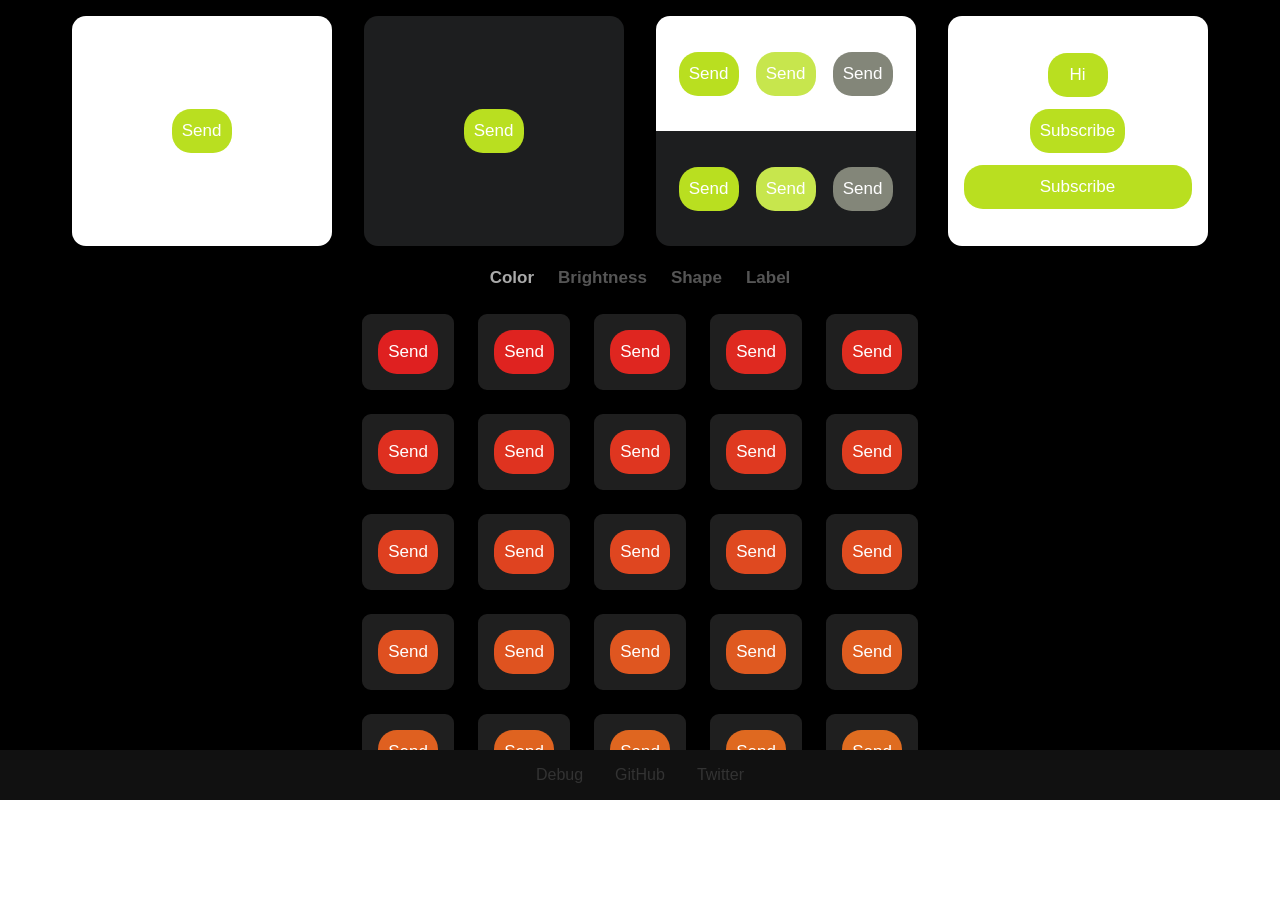
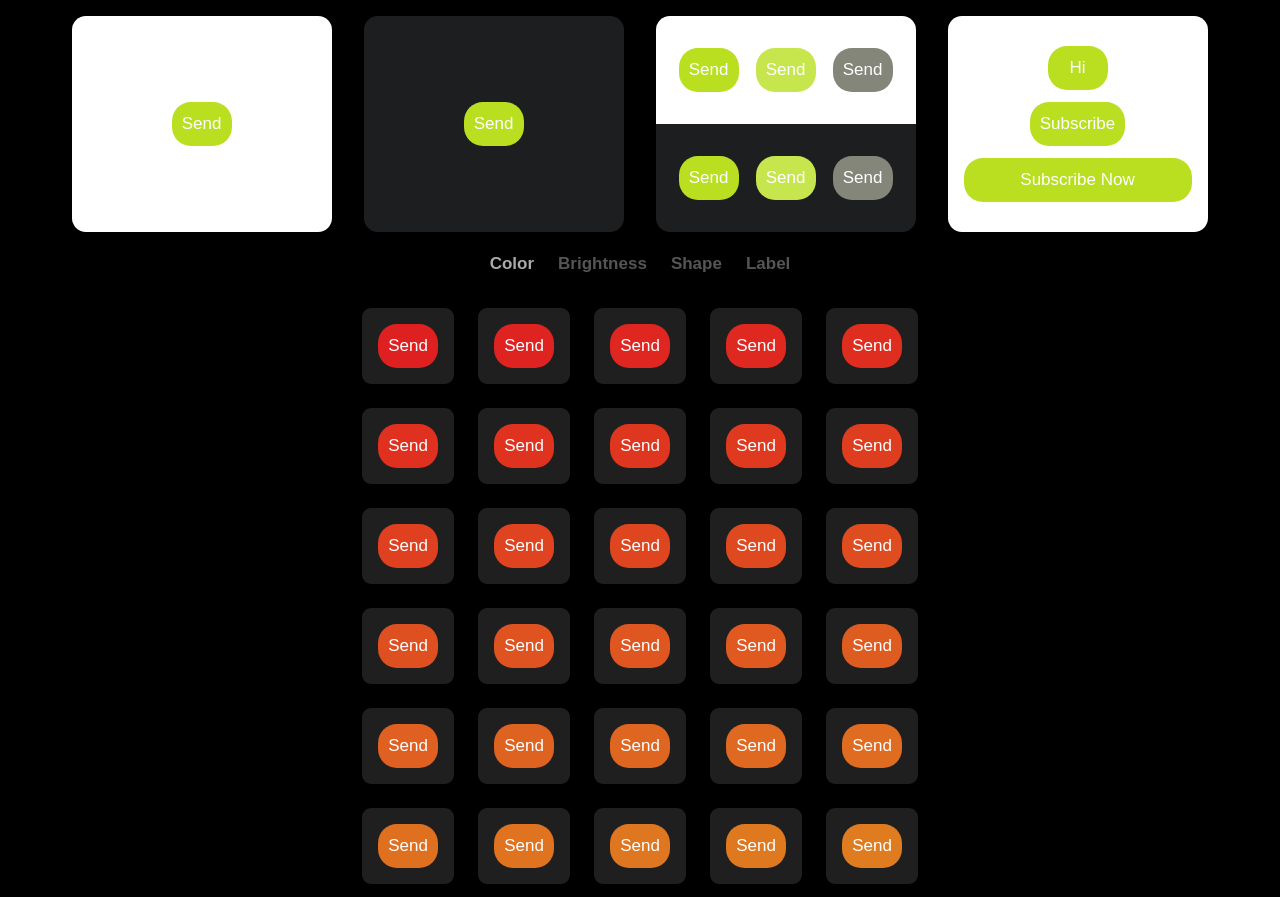
Before and after one commit to andyjakubowski/button-lab, a website: page dist/index.html in a window 1280 px wide. Shown: the top 897 px of the page. Before the commit the page ends 800 px from the top, so only its background shows below. Drawn offline with Linux system fonts and the light colour scheme.

Commit message:
Tweak layout, make adjustment names sticky

```diff
--- a/dist/index.html
+++ b/dist/index.html
@@ -34,6 +34,7 @@
   <body>
     <main>
       <div class="main-content">
+        <div class="sticky-top-part">
           <div class="preview-container">
             <div class="scroll__container">
               <div class="scroll__element-container">
@@ -73,14 +74,13 @@
                       <div class="button button_idle"><span class="button__label">Subscribe</span></div>
                     </div>
                     <div class="preview-widths__width-container preview-widths__width-container_full-width">
-                    <div class="button button_idle"><span class="button__label">Subscribe</span></div>
+                      <div class="button button_idle"><span class="button__label">Subscribe Now</span></div>
                     </div>
                 </div>
               </div>
             </div>
 
           </div>
-        <div class="adjustments">
           <div class="adjustments__list-container">
             <ul class="adjustments__list">
               <li class="adjustments__list-item" data-id="hue"><div class="adjustments__button">Color</div></li>
@@ -89,13 +89,12 @@
               <li class="adjustments__list-item" data-id="labelTransform"><div class="adjustments__button">Label</div></li>
             </ul>
           </div>
+        </div>
+
+        <div class="adjustments">
           <div class="adjustments__options-container">
 
           </div>
-        </div>
-
-      </div>
-    </main>
           <footer class="footer footer_classifier">
             <ul class="footer__link-list">
               <li class="footer__link-item"><a class="footer__link footer__link-debug" href="#">Debug</a></li>
@@ -103,6 +102,11 @@
               <li class="footer__link-item"><a class="footer__link footer__link-twitter" href="https://twitter.com/jakubowskiandy/status/1329100296312807425">Twitter</a></li>
             </ul>
           </footer>
+        </div>
+
+      </div>
+    </main>
+
     <div class="debug-container">
       <div class="debug-content">
         <pre class="debug-pre debug-pre_off">
--- a/dist/styles.css
+++ b/dist/styles.css
@@ -1,42 +1,42 @@
 body {
   margin: 0;
-  height: 100vh;
-  height: calc(var(--vh, 1vh) * 100);
 
   display: flex;
   flex-direction: column;
 
-  overflow: hidden;
+  background-color: black;
 
   font-family: sans-serif;
 }
 
 main {
   flex-grow: 1;
-  overflow: hidden;
 
   display: flex;
   flex-direction: column;
 }
 
 .main-content {
+  padding-block-end: 32px;
   height: 100%;
 
   flex-grow: 1;
 
   display: flex;
   flex-direction: column;
+}
 
-  overflow: hidden;
+.sticky-top-part {
+  position: sticky;
+  top: 0;
+  background-color: black;
 }
 
 .preview-container {
   flex-basis: 230px;
   flex-shrink: 0;
 
-  padding-top: 16px;
-
-  background-color: black;
+  padding-block-start: 16px;
 }
 
 .scroll__container {
@@ -175,15 +175,14 @@
 }
 
 .adjustments {
-  padding-top: 8px;
-
   flex-grow: 1;
 
   display: flex;
   flex-direction: column;
-  overflow: hidden;
+}
 
-  background-color: black;
+.adjustments__list-container {
+  padding: 8px 0;
 }
 
 .adjustments__list {
@@ -231,6 +230,7 @@
 
 .adjustments__options-container {
   margin: 0 auto;
+  padding-block-end: 32px;
   max-width: 600px;
   display: flex;
   flex-grow: 1;
@@ -263,7 +263,6 @@
 }
 
 .footer {
-  background-color: #111;
 }
 
 .footer__link-list {
@@ -292,7 +291,7 @@
 }
 
 .debug-pre {
-  opacity: 0.2;
+  color: gray;
   font-size: 10px;
 }
 
```
Lines whose indentation alone changed are shown as unchanged.
